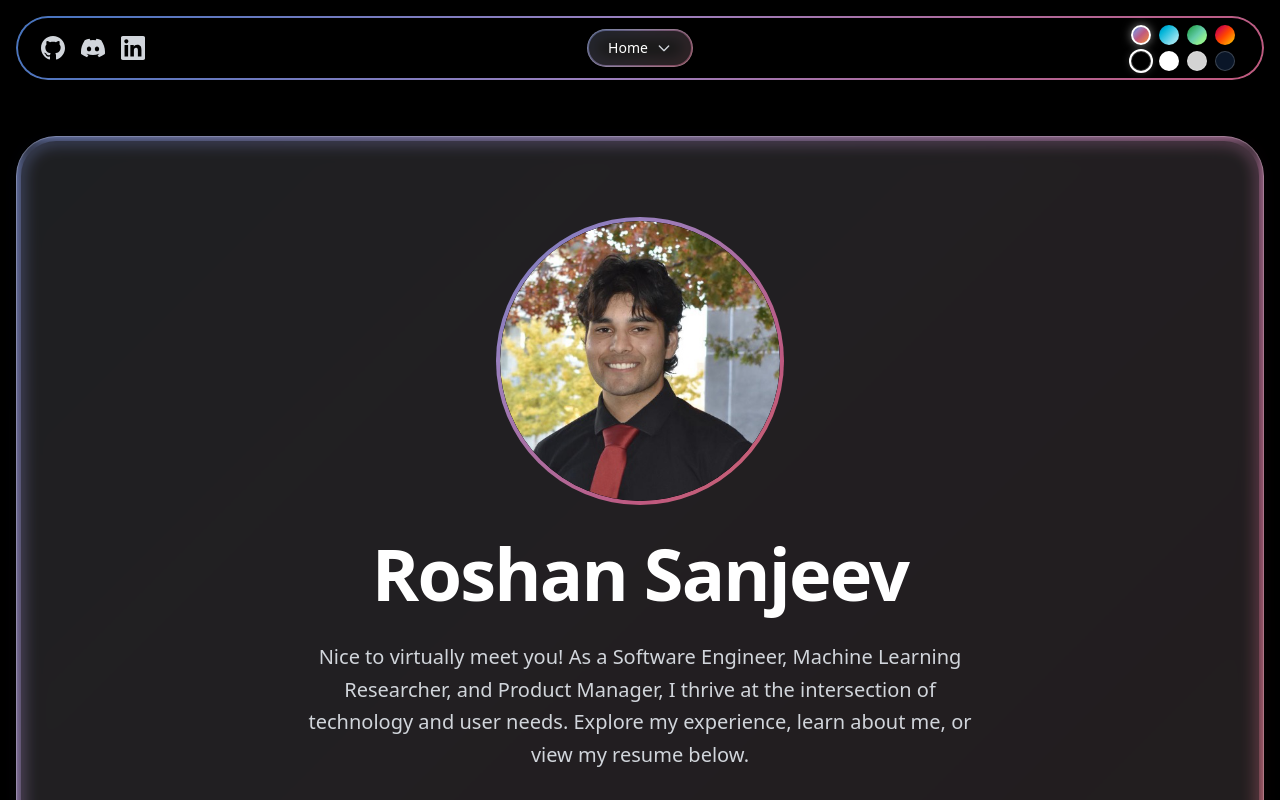
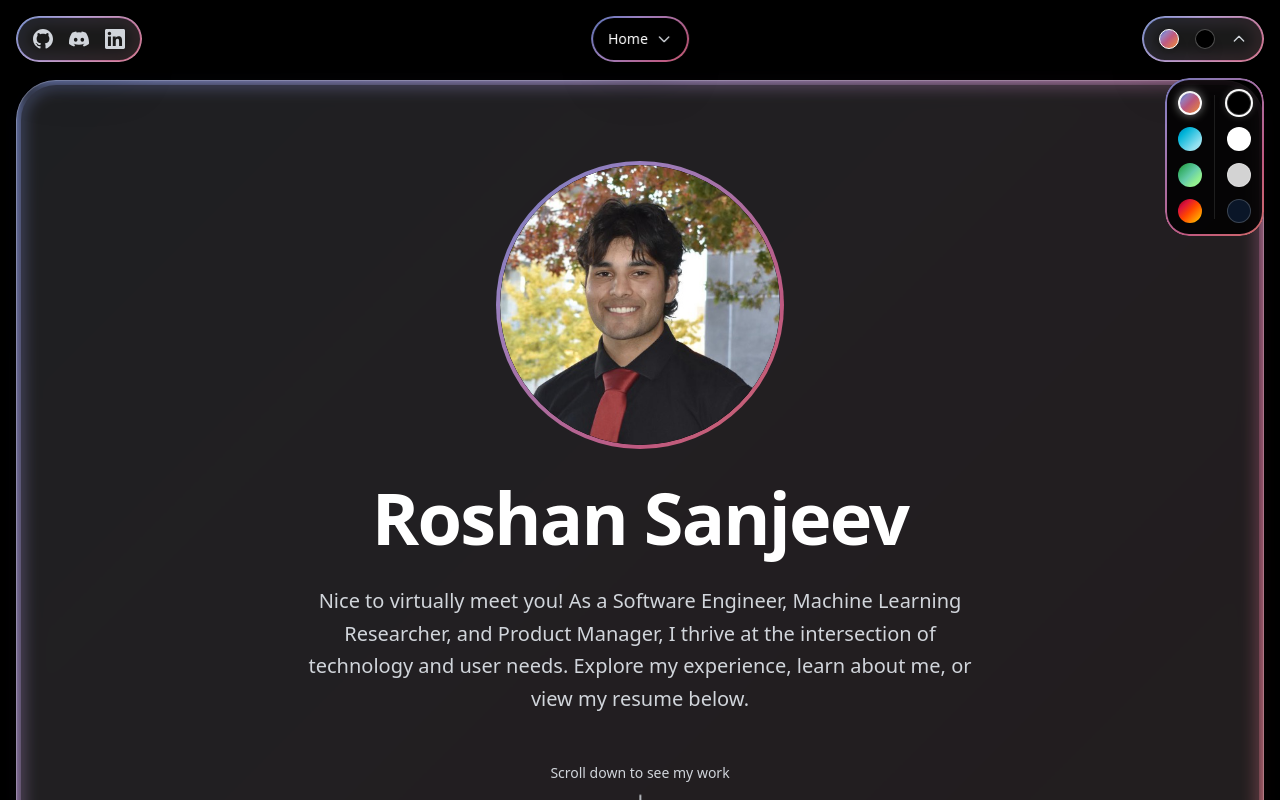
Before and after one commit to RoshanSanjeev/PersonalWebsite, a Next.js app: page / in a window 1280 px wide. Both pictures are taken after a click on the button "Toggle Color Theme Selection". Shown: the top 800 px of the page. Built offline with nearby package versions, Linux system fonts and the light colour scheme.

Commit message:
color selector changes

```diff
--- a/app/page.js
+++ b/app/page.js
@@ -103,10 +103,54 @@ export default function Home() {
 
   return (
     <main style={{ backgroundColor, color: textColor }}>
-      <div className="min-h-screen text-foreground flex flex-col items-center pt-24 pb-10 relative" style={{ backgroundColor, '--text-primary': textColor, '--text-secondary': secondaryTextColor }}>
+      <div className="min-h-screen text-foreground flex flex-col items-center pt-18 pb-10 relative" style={{ backgroundColor, '--text-primary': textColor, '--text-secondary': secondaryTextColor }}>
+
+        {/* Floating Scrollable Elements (Aligns with Fixed Nav at top) */}
+
+        {/* Floating Scrollable Elements Container - Aligned with Hero Content Width */}
+        <div className="absolute top-0 left-1/2 -translate-x-1/2 w-full max-w-[95rem] px-4 z-40 pointer-events-none h-10">
+
+          {/* Left: Social Icons */}
+          <div className="absolute top-4 left-4 2xl:left-0 pointer-events-auto animate-fadeInUp" style={{ animationDelay: '0.2s' }}>
+            <div className="relative group rounded-full">
+              <span
+                className="absolute inset-0 rounded-full transition-opacity duration-300 opacity-100 animate-gradient pointer-events-none"
+                style={{
+                  background: gradient,
+                  padding: '2px',
+                  WebkitMask: 'linear-gradient(#fff 0 0) content-box, linear-gradient(#fff 0 0)',
+                  WebkitMaskComposite: 'xor',
+                  maskComposite: 'exclude',
+                }}
+              />
+              <div
+                className="backdrop-blur-sm shadow-2xl border rounded-full relative z-10 flex items-center px-3 py-2 gap-2"
+                style={{ backgroundColor: glassColor, borderColor: borderColor }}
+              >
+                {/* GitHub */}
+                <a href="https://github.com/RoshanSanjeev" target="_blank" rel="noopener noreferrer" className="text-[var(--text-secondary)] hover:text-[var(--text-primary)] transition-colors p-1">
+                  <svg className="w-5 h-5" fill="currentColor" viewBox="0 0 24 24"><path d="M12 0c-6.626 0-12 5.373-12 12 0 5.302 3.438 9.8 8.207 11.387.599.111.793-.261.793-.577v-2.234c-3.338.726-4.033-1.416-4.033-1.416-.546-1.387-1.333-1.756-1.333-1.756-1.089-.745.083-.729.083-.729 1.205.084 1.839 1.237 1.839 1.237 1.07 1.834 2.807 1.304 3.492.997.107-.775.418-1.305.762-1.604-2.665-.305-5.467-1.334-5.467-5.931 0-1.311.469-2.381 1.236-3.221-.124-.303-.535-1.524.117-3.176 0 0 1.008-.322 3.301 1.23.957-.266 1.983-.399 3.003-.404 1.02.005 2.047.138 3.006.404 2.291-1.552 3.297-1.23 3.297-1.23.653 1.653.242 2.874.118 3.176.77.84 1.235 1.911 1.235 3.221 0 4.609-2.807 5.624-5.479 5.921.43.372.823 1.102.823 2.222v3.293c0 .319.192.694.801.576 4.765-1.589 8.199-6.086 8.199-11.386 0-6.627-5.373-12-12-12z" /></svg>
+                </a>
+                {/* Discord */}
+                <a href="https://discord.com/users/Proats" target="_blank" rel="noopener noreferrer" className="text-[var(--text-secondary)] hover:text-[var(--text-primary)] transition-colors p-1">
+                  <svg className="w-5 h-5" fill="currentColor" viewBox="0 0 24 24"><path d="M20.317 4.37a19.791 19.791 0 0 0-4.885-1.515.074.074 0 0 0-.079.037c-.21.375-.444.864-.608 1.25a18.27 18.27 0 0 0-5.487 0 12.64 12.64 0 0 0-.617-1.25.077.077 0 0 0-.079-.037A19.736 19.736 0 0 0 3.677 4.37a.07.07 0 0 0-.032.027C.533 9.046-.32 13.58.099 18.057a.082.082 0 0 0 .031.057 19.9 19.9 0 0 0 5.993 3.03.078.078 0 0 0 .084-.028 14.09 14.09 0 0 0 1.226-1.994.076.076 0 0 0-.041-.106 13.107 13.107 0 0 1-1.872-.892.077.077 0 0 1-.008-.128 10.2 10.2 0 0 0 .372-.292.074.074 0 0 1 .077-.01c3.928 1.793 8.18 1.793 12.062 0a.074.074 0 0 1 .078.01c.12.098.246.198.373.292a.077.077 0 0 1-.006.127 12.299 12.299 0 0 1-1.873.892.077.077 0 0 0-.041.107c.36.698.772 1.362 1.225 1.993a.076.076 0 0 0 .084.028 19.839 19.839 0 0 0 6.002-3.03.077.077 0 0 0 .032-.054c.5-5.177-.838-9.674-3.549-13.66a.061.061 0 0 0-.031-.03zM8.02 15.33c-1.183 0-2.157-1.085-2.157-2.419 0-1.333.956-2.419 2.157-2.419 1.21 0 2.176 1.096 2.157 2.42 0 1.333-.956 2.418-2.157 2.418zm7.975 0c-1.183 0-2.157-1.085-2.157-2.419 0-1.333.955-2.419 2.157-2.419 1.21 0 2.176 1.096 2.157 2.42 0 1.333-.946 2.418-2.157 2.418z" /></svg>
+                </a>
+                {/* LinkedIn */}
+                <a href="https://www.linkedin.com/in/roshan-sanjeev/" target="_blank" rel="noopener noreferrer" className="text-[var(--text-secondary)] hover:text-[var(--text-primary)] transition-colors p-1">
+                  <svg className="w-5 h-5" fill="currentColor" viewBox="0 0 24 24"><path d="M20.447 20.452h-3.554v-5.569c0-1.328-.027-3.037-1.852-3.037-1.853 0-2.136 1.445-2.136 2.939v5.667H9.351V9h3.414v1.561h.046c.477-.9 1.637-1.85 3.37-1.85 3.601 0 4.267 2.37 4.267 5.455v6.286zM5.337 7.433c-1.144 0-2.063-.926-2.063-2.065 0-1.138.92-2.063 2.063-2.063 1.14 0 2.064.925 2.064 2.063 0 1.139-.925 2.065-2.064 2.065zm1.782 13.019H3.555V9h3.564v11.452zM22.225 0H1.771C.792 0 0 .774 0 1.729v20.542C0 23.227.792 24 1.771 24h20.451C23.2 24 24 23.227 24 22.271V1.729C24 .774 23.2 0 22.222 0h.003z" /></svg>
+                </a>
+              </div>
+            </div>
+          </div>
+
+          {/* Right: Color Theme Selector */}
+          <div className="absolute top-4 right-4 2xl:right-0 pointer-events-auto animate-fadeInUp" style={{ animationDelay: '0.2s' }}>
+            <ColorThemeSelector />
+          </div>
+        </div>
 
         {/* Fixed Top Navigation Bar */}
-        <div className="fixed top-4 left-1/2 -translate-x-1/2 z-50 w-[calc(100vw-2rem)] 2xl:w-auto max-w-[95rem] rounded-full animate-fadeInUp">
+        <div className="fixed top-4 left-1/2 -translate-x-1/2 z-50 w-auto max-w-[95rem] rounded-full animate-fadeInUp">
           {/* Gradient Outline (Masked) */}
           <span
             className="absolute inset-0 rounded-full transition-opacity duration-300 opacity-100 animate-gradient pointer-events-none z-20"
@@ -119,43 +163,18 @@ export default function Home() {
             }}
           />
           <nav
-            className="relative z-10 rounded-full backdrop-blur-sm flex items-center justify-between p-1 shadow-2xl transition-all duration-300 border whitespace-nowrap"
+            className="relative z-10 rounded-full backdrop-blur-sm flex items-center justify-center p-1 shadow-2xl transition-all duration-300 border whitespace-nowrap"
             style={{ backgroundColor: navColor, borderColor: borderColor }}
           >
-            {/* Mobile Layout: Socials | (Centered Bubble Hamburger) | Theme */}
-            <div className="2xl:hidden grid grid-cols-[1fr_auto_1fr] w-full items-center px-5 py-1">
-              {/* Left: Social Icons */}
-              <div className="justify-self-start flex items-center gap-4">
-                <a href="https://github.com/RoshanSanjeev" target="_blank" rel="noopener noreferrer" className="text-[var(--text-secondary)] hover:text-[var(--text-primary)] transition-colors">
-                  <svg className="w-6 h-6" fill="currentColor" viewBox="0 0 24 24"><path d="M12 0c-6.626 0-12 5.373-12 12 0 5.302 3.438 9.8 8.207 11.387.599.111.793-.261.793-.577v-2.234c-3.338.726-4.033-1.416-4.033-1.416-.546-1.387-1.333-1.756-1.333-1.756-1.089-.745.083-.729.083-.729 1.205.084 1.839 1.237 1.839 1.237 1.07 1.834 2.807 1.304 3.492.997.107-.775.418-1.305.762-1.604-2.665-.305-5.467-1.334-5.467-5.931 0-1.311.469-2.381 1.236-3.221-.124-.303-.535-1.524.117-3.176 0 0 1.008-.322 3.301 1.23.957-.266 1.983-.399 3.003-.404 1.02.005 2.047.138 3.006.404 2.291-1.552 3.297-1.23 3.297-1.23.653 1.653.242 2.874.118 3.176.77.84 1.235 1.911 1.235 3.221 0 4.609-2.807 5.624-5.479 5.921.43.372.823 1.102.823 2.222v3.293c0 .319.192.694.801.576 4.765-1.589 8.199-6.086 8.199-11.386 0-6.627-5.373-12-12-12z" /></svg>
-                </a>
-                <a href="https://discord.com/users/Proats" target="_blank" rel="noopener noreferrer" className="text-[var(--text-secondary)] hover:text-[var(--text-primary)] transition-colors">
-                  <svg className="w-6 h-6" fill="currentColor" viewBox="0 0 24 24"><path d="M20.317 4.37a19.791 19.791 0 0 0-4.885-1.515.074.074 0 0 0-.079.037c-.21.375-.444.864-.608 1.25a18.27 18.27 0 0 0-5.487 0 12.64 12.64 0 0 0-.617-1.25.077.077 0 0 0-.079-.037A19.736 19.736 0 0 0 3.677 4.37a.07.07 0 0 0-.032.027C.533 9.046-.32 13.58.099 18.057a.082.082 0 0 0 .031.057 19.9 19.9 0 0 0 5.993 3.03.078.078 0 0 0 .084-.028 14.09 14.09 0 0 0 1.226-1.994.076.076 0 0 0-.041-.106 13.107 13.107 0 0 1-1.872-.892.077.077 0 0 1-.008-.128 10.2 10.2 0 0 0 .372-.292.074.074 0 0 1 .077-.01c3.928 1.793 8.18 1.793 12.062 0a.074.074 0 0 1 .078.01c.12.098.246.198.373.292a.077.077 0 0 1-.006.127 12.299 12.299 0 0 1-1.873.892.077.077 0 0 0-.041.107c.36.698.772 1.362 1.225 1.993a.076.076 0 0 0 .084.028 19.839 19.839 0 0 0 6.002-3.03.077.077 0 0 0 .032-.054c.5-5.177-.838-9.674-3.549-13.66a.061.061 0 0 0-.031-.03zM8.02 15.33c-1.183 0-2.157-1.085-2.157-2.419 0-1.333.956-2.419 2.157-2.419 1.21 0 2.176 1.096 2.157 2.42 0 1.333-.956 2.418-2.157 2.418zm7.975 0c-1.183 0-2.157-1.085-2.157-2.419 0-1.333.955-2.419 2.157-2.419 1.21 0 2.176 1.096 2.157 2.42 0 1.333-.946 2.418-2.157 2.418z" /></svg>
-                </a>
-                <a href="https://www.linkedin.com/in/roshan-sanjeev/" target="_blank" rel="noopener noreferrer" className="text-[var(--text-secondary)] hover:text-[var(--text-primary)] transition-colors">
-                  <svg className="w-6 h-6" fill="currentColor" viewBox="0 0 24 24"><path d="M20.447 20.452h-3.554v-5.569c0-1.328-.027-3.037-1.852-3.037-1.853 0-2.136 1.445-2.136 2.939v5.667H9.351V9h3.414v1.561h.046c.477-.9 1.637-1.85 3.37-1.85 3.601 0 4.267 2.37 4.267 5.455v6.286zM5.337 7.433c-1.144 0-2.063-.926-2.063-2.065 0-1.138.92-2.063 2.063-2.063 1.14 0 2.064.925 2.064 2.063 0 1.139-.925 2.065-2.064 2.065zm1.782 13.019H3.555V9h3.564v11.452zM22.225 0H1.771C.792 0 0 .774 0 1.729v20.542C0 23.227.792 24 1.771 24h20.451C23.2 24 24 23.227 24 22.271V1.729C24 .774 23.2 0 22.222 0h.003z" /></svg>
-                </a>
-              </div>
-
+            {/* Mobile Layout: Center Section Title Dropdown ONLY */}
+            <div className="2xl:hidden flex items-center justify-center px-3 py-2">
               {/* Center: Section Title Dropdown */}
-              <div className="justify-self-center relative group rounded-full">
-                <span
-                  className="absolute inset-0 rounded-full transition-opacity duration-300 opacity-100 animate-gradient pointer-events-none"
-                  style={{
-                    background: gradient,
-                    padding: '2px',
-                    WebkitMask: 'linear-gradient(#fff 0 0) content-box, linear-gradient(#fff 0 0)',
-                    WebkitMaskComposite: 'xor',
-                    maskComposite: 'exclude',
-                  }}
-                />
               <button
                 onClick={() => setIsMenuOpen(!isMenuOpen)}
-                  className="backdrop-blur-sm shadow-2xl border rounded-full relative z-10 flex items-center justify-center gap-2 px-5 py-2 transition-transform active:scale-95"
-                  style={{ backgroundColor: glassColor, borderColor: borderColor }}
+                className="flex items-center justify-center gap-2 text-sm font-medium text-[var(--text-primary)] transition-transform active:scale-95 w-full h-full"
                 aria-label="Toggle menu"
               >
-                  <span className="text-sm font-medium text-[var(--text-primary)] truncate max-w-[150px] sm:max-w-none">
+                <span className="truncate max-w-[150px] sm:max-w-none">
                   {activeSection}
                 </span>
                 <svg
@@ -167,12 +186,6 @@ export default function Home() {
                   <path strokeLinecap="round" strokeLinejoin="round" strokeWidth={2} d="M19 9l-7 7-7-7" />
                 </svg>
               </button>
-              </div>
-
-              {/* Right: Theme Selector (Raw Stacked) */}
-              <div className="justify-self-end origin-right">
-                <ColorThemeSelector compact={true} raw={true} stacked={true} />
-              </div>
             </div>
 
             {/* Center: Navigation Links (Desktop) */}
@@ -249,44 +262,11 @@ export default function Home() {
         </div>
 
         {/* Content Container */}
-        <div className="relative z-10 flex flex-col items-center w-full px-4 pt-10">
+        <div className="relative z-10 flex flex-col items-center w-full px-4 pt-2">
 
           {/* HOME / HERO SECTION */}
-          <section id="Home" className="w-full max-w-[95rem] mb-12 relative min-h-[80vh] flex flex-col justify-center">
+          <section id="Home" className="w-full max-w-[95rem] mb-2 relative min-h-[50vh] flex flex-col justify-center">
 
-            {/* Social Icons - Top Left of Hero (Desktop Only) */}
-            <div className="absolute -top-20 left-0 z-50 animate-fadeInUp hidden 2xl:block" style={{ animationDelay: '0.2s' }}>
-              <div className="relative group rounded-full">
-                <span
-                  className="absolute inset-0 rounded-full transition-opacity duration-300 opacity-100 animate-gradient pointer-events-none"
-                  style={{
-                    background: gradient,
-                    padding: '2px',
-                    WebkitMask: 'linear-gradient(#fff 0 0) content-box, linear-gradient(#fff 0 0)',
-                    WebkitMaskComposite: 'xor',
-                    maskComposite: 'exclude',
-                  }}
-                />
-                <div
-                  className="backdrop-blur-sm shadow-2xl border rounded-full relative z-10 flex items-center px-3 py-2 gap-2"
-                  style={{ backgroundColor: glassColor, borderColor: borderColor }}
-                >
-                  {/* GitHub */}
-                  <a href="https://github.com/RoshanSanjeev" target="_blank" rel="noopener noreferrer" className="text-[var(--text-secondary)] hover:text-[var(--text-primary)] transition-colors p-1">
-                    <svg className="w-5 h-5" fill="currentColor" viewBox="0 0 24 24"><path d="M12 0c-6.626 0-12 5.373-12 12 0 5.302 3.438 9.8 8.207 11.387.599.111.793-.261.793-.577v-2.234c-3.338.726-4.033-1.416-4.033-1.416-.546-1.387-1.333-1.756-1.333-1.756-1.089-.745.083-.729.083-.729 1.205.084 1.839 1.237 1.839 1.237 1.07 1.834 2.807 1.304 3.492.997.107-.775.418-1.305.762-1.604-2.665-.305-5.467-1.334-5.467-5.931 0-1.311.469-2.381 1.236-3.221-.124-.303-.535-1.524.117-3.176 0 0 1.008-.322 3.301 1.23.957-.266 1.983-.399 3.003-.404 1.02.005 2.047.138 3.006.404 2.291-1.552 3.297-1.23 3.297-1.23.653 1.653.242 2.874.118 3.176.77.84 1.235 1.911 1.235 3.221 0 4.609-2.807 5.624-5.479 5.921.43.372.823 1.102.823 2.222v3.293c0 .319.192.694.801.576 4.765-1.589 8.199-6.086 8.199-11.386 0-6.627-5.373-12-12-12z" /></svg>
-                  </a>
-                  {/* Discord */}
-                  <a href="https://discord.com/users/Proats" target="_blank" rel="noopener noreferrer" className="text-[var(--text-secondary)] hover:text-[var(--text-primary)] transition-colors p-1">
-                    <svg className="w-5 h-5" fill="currentColor" viewBox="0 0 24 24"><path d="M20.317 4.37a19.791 19.791 0 0 0-4.885-1.515.074.074 0 0 0-.079.037c-.21.375-.444.864-.608 1.25a18.27 18.27 0 0 0-5.487 0 12.64 12.64 0 0 0-.617-1.25.077.077 0 0 0-.079-.037A19.736 19.736 0 0 0 3.677 4.37a.07.07 0 0 0-.032.027C.533 9.046-.32 13.58.099 18.057a.082.082 0 0 0 .031.057 19.9 19.9 0 0 0 5.993 3.03.078.078 0 0 0 .084-.028 14.09 14.09 0 0 0 1.226-1.994.076.076 0 0 0-.041-.106 13.107 13.107 0 0 1-1.872-.892.077.077 0 0 1-.008-.128 10.2 10.2 0 0 0 .372-.292.074.074 0 0 1 .077-.01c3.928 1.793 8.18 1.793 12.062 0a.074.074 0 0 1 .078.01c.12.098.246.198.373.292a.077.077 0 0 1-.006.127 12.299 12.299 0 0 1-1.873.892.077.077 0 0 0-.041.107c.36.698.772 1.362 1.225 1.993a.076.076 0 0 0 .084.028 19.839 19.839 0 0 0 6.002-3.03.077.077 0 0 0 .032-.054c.5-5.177-.838-9.674-3.549-13.66a.061.061 0 0 0-.031-.03zM8.02 15.33c-1.183 0-2.157-1.085-2.157-2.419 0-1.333.956-2.419 2.157-2.419 1.21 0 2.176 1.096 2.157 2.42 0 1.333-.956 2.418-2.157 2.418zm7.975 0c-1.183 0-2.157-1.085-2.157-2.419 0-1.333.955-2.419 2.157-2.419 1.21 0 2.176 1.096 2.157 2.42 0 1.333-.946 2.418-2.157 2.418z" /></svg>
-                  </a>
-                </div>
-              </div>
-            </div>
-
-            {/* Color Theme Selector - Top Right of Hero (Desktop Only) */}
-            <div className="absolute -top-20 right-0 z-50 animate-fadeInUp hidden 2xl:block" style={{ animationDelay: '0.2s' }}>
-              <ColorThemeSelector />
-            </div>
 
             {/* Gradient Background Layer */}
             <div
@@ -354,7 +334,7 @@ export default function Home() {
           </section>
 
           {/* EXPERIENCE SECTION */}
-          <section id="Experience" className="w-full max-w-7xl px-4 py-20 scroll-mt-24">
+          <section id="Experience" className="w-full max-w-7xl px-4 py-12 scroll-mt-24">
             <ScrollReveal>
               <h2 className="text-4xl font-bold mb-12 text-[var(--text-primary)] border-l-4 pl-4" style={{ borderColor: borderColor }}>Experience</h2>
               <div className="space-y-12">
--- a/components/ColorThemeSelector.js
+++ b/components/ColorThemeSelector.js
@@ -157,8 +157,8 @@ export default function ColorThemeSelector({ compact = false, stacked = false, r
   }
 
   return (
-    <div className="relative z-50 flex flex-col items-center gap-2">
-      {/* Combined Color Selector */}
+    <div className="relative z-50 flex flex-col items-end">
+      {/* Collapsed Toggle Button (Pill) */}
       <div className="relative group rounded-full">
         <span
           className="absolute inset-0 rounded-full transition-opacity duration-300 opacity-100 animate-gradient pointer-events-none"
@@ -170,16 +170,70 @@ export default function ColorThemeSelector({ compact = false, stacked = false, r
             maskComposite: 'exclude',
           }}
         />
+        <button
+          onClick={() => setIsExpanded(!isExpanded)}
+          className={`backdrop-blur-sm shadow-2xl border rounded-full relative z-10 flex items-center px-4 py-3 gap-4 transition-all duration-300 active:scale-95`}
+          style={{ backgroundColor: glassColor, borderColor: borderColor }}
+          aria-label="Toggle Color Theme Selection"
+        >
+          <div className="flex items-center gap-4">
+            {/* Current Gradient Theme */}
             <div
-          className={`backdrop-blur-sm shadow-2xl border rounded-full relative z-10 flex items-center ${compact ? 'px-2 py-1 gap-1' : 'px-3 py-2 gap-2'}`}
-          style={{ backgroundColor: glassColor, borderColor: borderColor }}
+              className="rounded-full w-5 h-5 shadow-lg"
+              style={{
+                background: `linear-gradient(135deg, ${colorThemes[currentTheme].colors[0]} 0%, ${colorThemes[currentTheme].colors[1]} 25%, ${colorThemes[currentTheme].colors[2]} 50%, ${colorThemes[currentTheme].colors[3]} 75%, ${colorThemes[currentTheme].colors[4]} 100%)`,
+                border: '1.5px solid white',
+              }}
+            />
+            {/* Current Background Color */}
+            <div
+              className="rounded-full w-5 h-5 border border-white/30 shadow-lg"
+              style={{
+                backgroundColor: backgroundColors[currentBackground].color,
+              }}
+            />
+          </div>
+
+          {/* Chevron Arrow */}
+          <svg
+            className={`w-4 h-4 text-[var(--text-secondary)] transition-transform duration-300 ${isExpanded ? 'rotate-180' : ''}`}
+            fill="none"
+            viewBox="0 0 24 24"
+            stroke="currentColor"
           >
-          {/* Gradient theme buttons */}
+            <path strokeLinecap="round" strokeLinejoin="round" strokeWidth={2} d="M19 9l-7 7-7-7" />
+          </svg>
+        </button>
+      </div>
+
+      {/* Expanded Dropdown (Ultra Compact - No Text) */}
+      <div
+        className={`absolute top-full right-0 mt-4 transition-all duration-300 origin-top-right ${isExpanded ? 'opacity-100 scale-100 translate-y-0 visible' : 'opacity-0 scale-95 -translate-y-2 invisible'}`}
+      >
+        <div className="relative rounded-3xl overflow-hidden group">
+          {/* Gradient Border for Dropdown */}
+          <span
+            className="absolute inset-0 rounded-3xl transition-opacity duration-300 opacity-100 animate-gradient pointer-events-none z-20"
+            style={{
+              background: gradient,
+              padding: '2px',
+              WebkitMask: 'linear-gradient(#fff 0 0) content-box, linear-gradient(#fff 0 0)',
+              WebkitMaskComposite: 'xor',
+              maskComposite: 'exclude',
+            }}
+          />
+          {/* Dropdown Content */}
+          <div
+            className="backdrop-blur-xl rounded-3xl p-3 shadow-2xl relative z-10 flex flex-row gap-3 hover:cursor-default border"
+            style={{ backgroundColor: navColor, borderColor: borderColor }}
+          >
+            {/* Left Column: Color Theme */}
+            <div className="flex flex-col gap-3 items-center">
               {colorThemes.map((theme, index) => (
                 <button
                   key={index}
                   onClick={() => setCurrentTheme(index)}
-              className={`rounded-full transition-transform hover:scale-110 ${compact ? 'w-4 h-4' : 'w-5 h-5'}`}
+                  className="rounded-full transition-transform hover:scale-110 w-6 h-6"
                   style={{
                     background: `linear-gradient(135deg, ${theme.colors[0]} 0%, ${theme.colors[1]} 25%, ${theme.colors[2]} 50%, ${theme.colors[3]} 75%, ${theme.colors[4]} 100%)`,
                     border: currentTheme === index ? '2px solid white' : 'none',
@@ -188,19 +242,18 @@ export default function ColorThemeSelector({ compact = false, stacked = false, r
                   aria-label={theme.name}
                 />
               ))}
+            </div>
 
-          {/* Separator */}
-          <div
-            className={`${compact ? 'h-4 w-[1px]' : 'h-6 w-[2px]'} rounded-full`}
-            style={{ backgroundColor: 'rgba(255, 255, 255, 0.2)' }}
-          />
+            {/* Vertical Divider */}
+            <div className="w-[1px] bg-white/10 self-stretch my-1" />
 
-          {/* Background color buttons */}
+            {/* Right Column: Background */}
+            <div className="flex flex-col gap-3 items-center">
               {backgroundColors.map((bg, index) => (
                 <button
                   key={index}
                   onClick={() => setCurrentBackground(index)}
-              className={`rounded-full transition-transform hover:scale-110 border border-white/20 ${compact ? 'w-4 h-4' : 'w-6 h-6'}`}
+                  className="rounded-full transition-transform hover:scale-110 border border-white/20 w-6 h-6"
                   style={{
                     backgroundColor: bg.color,
                     boxShadow: currentBackground === index ? '0 0 0 2px white, 0 0 10px rgba(255,255,255,0.3)' : 'none'
@@ -210,7 +263,8 @@ export default function ColorThemeSelector({ compact = false, stacked = false, r
               ))}
             </div>
           </div>
-      {!compact && <p className="text-xs opacity-70" style={{ color: secondaryTextColor }}>Choose to your liking</p>}
+        </div>
+      </div>
     </div>
   );
 }
```
Lines whose indentation alone changed are shown as unchanged.
